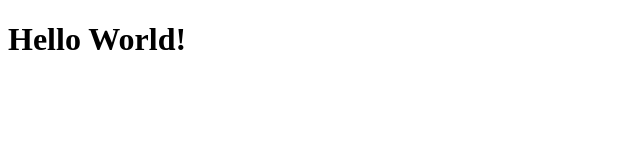
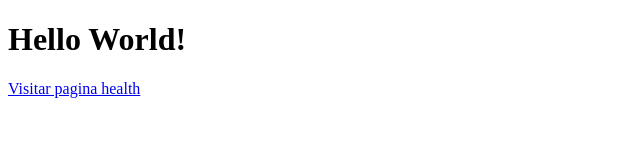
Before and after one commit to marcelolopezgallo/marcelolopezgallo.github.io, a plain HTML site: page CV/index.html in a window 1280 px wide. Shown: the whole page, without its empty margins (0-640 px from the left). Drawn offline with Linux system fonts and the light colour scheme.

Commit message:
agrego link

```diff
--- a/CV/index.html
+++ b/CV/index.html
@@ -1,2 +1,4 @@
 <!DOCTYPE html>
 <h1>Hello World!</h1>
+
+<a href="https://marcelolopezgallo.github.io/health" target="_blank">Visitar pagina health</a>
```
